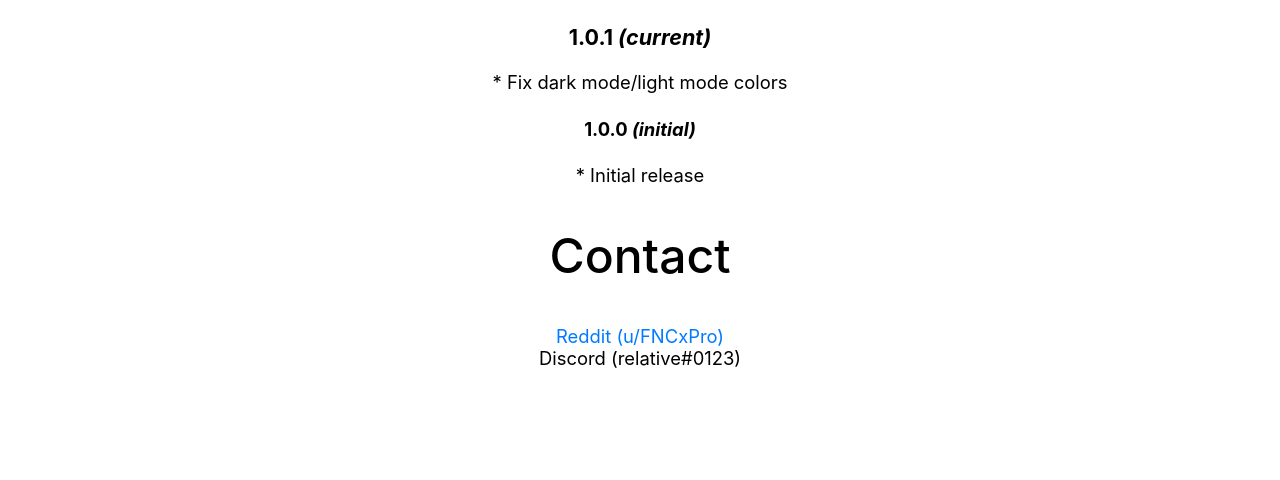
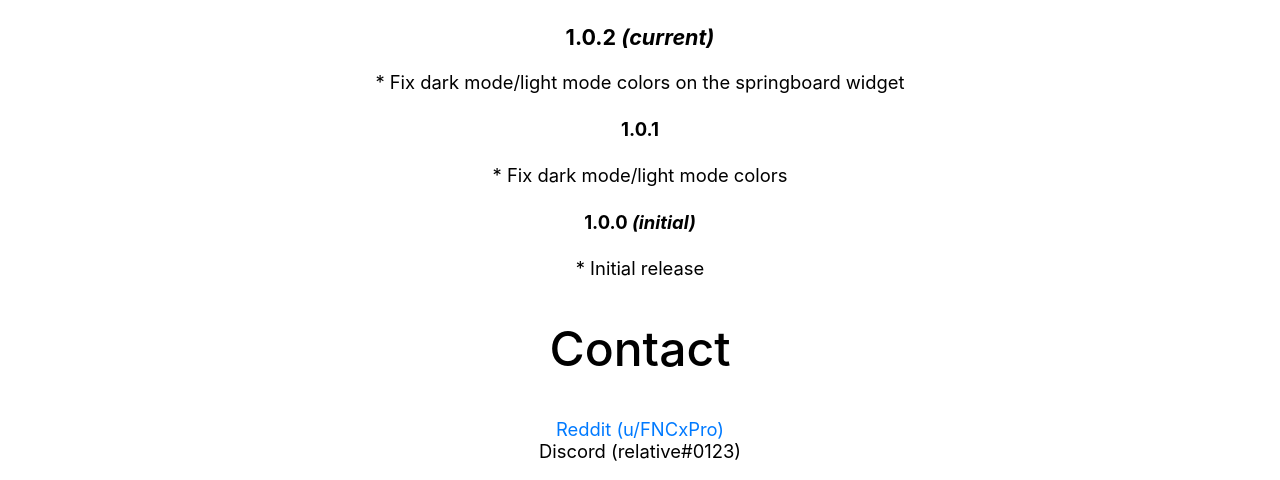
Before and after one commit to FNCxPro/FNCxPro.github.io, a plain HTML site: page depictions/pro.relative.huewidget.html in a window 1280 px wide. Shown: the part 597-1077 px from the top of the page. Before the commit the page ends 984 px from the top, so only its background shows below. Drawn offline with Linux system fonts and the light colour scheme; a web font is replaced by a local one.

Commit message:
Update Hue Widget (pro.relative.huewidget) to 1.0.2

```diff
--- a/depictions/pro.relative.huewidget.html
+++ b/depictions/pro.relative.huewidget.html
@@ -19,7 +19,11 @@
       6. You should be able to control your light bulbs!<br/>
     </p>
     <h2>Changelog</h2>
-    <h3>1.0.1 <em>(current)</em></h3>
+    <h3>1.0.2 <em>(current)</em></h3>
+    <p>
+      * Fix dark mode/light mode colors on the springboard widget
+    </p>
+    <h4>1.0.1</h4>
     <p>
       * Fix dark mode/light mode colors
     </p>
```
Also changed, not shown: 4 other files.
